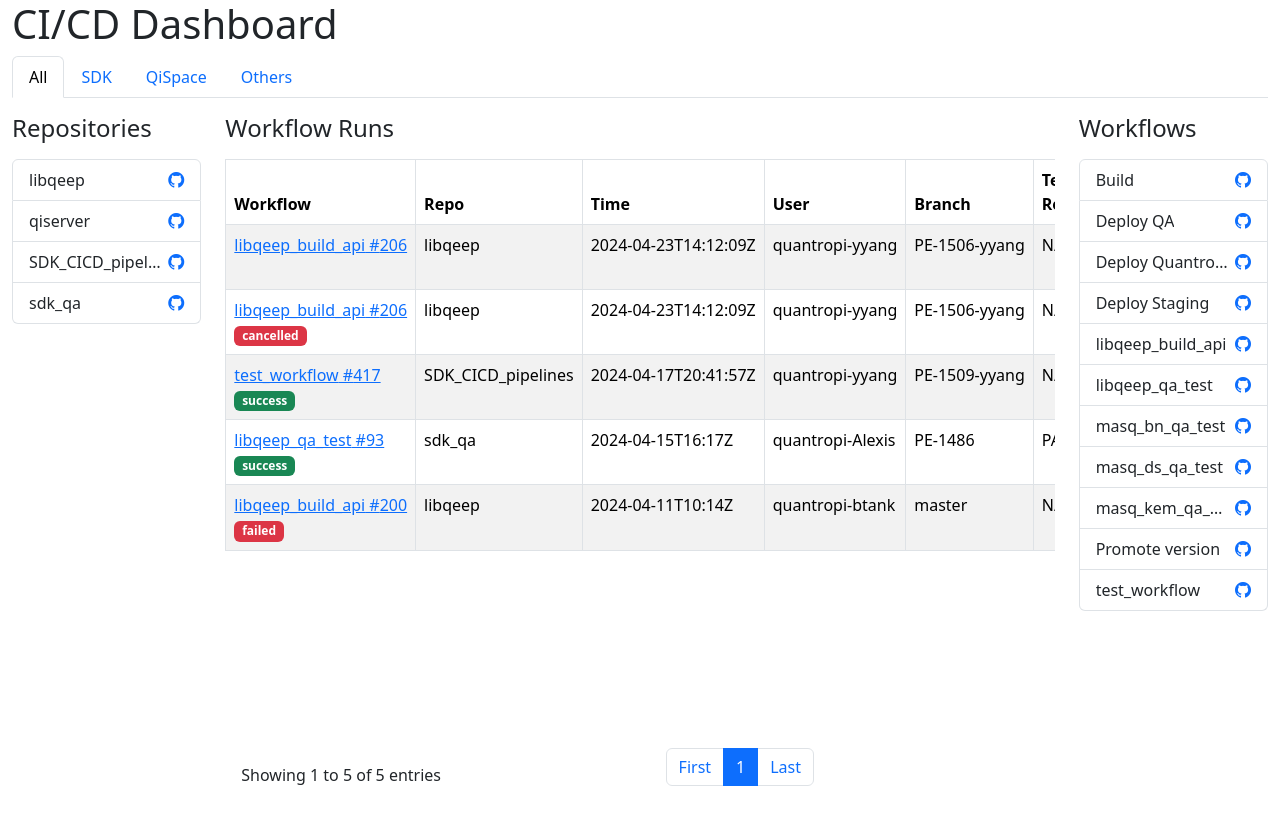
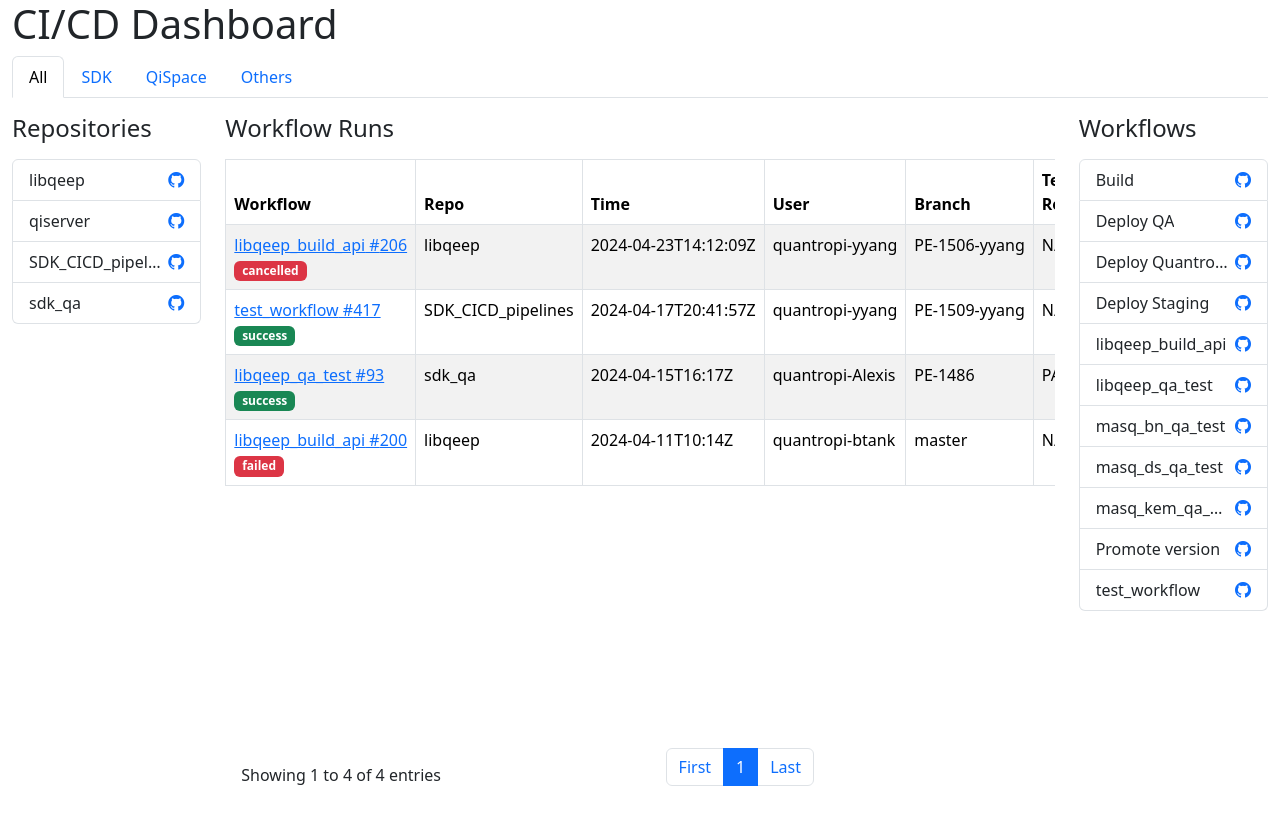
Before and after one commit to quantropi/cicd_dashboard, a React (Create React App) app: page / in a window 1280 px wide. Built offline with nearby package versions, Linux system fonts and the light colour scheme.

Commit message:
Avoid multiple runs data

```diff
--- a/data_process/data_process.js
+++ b/data_process/data_process.js
@@ -61,6 +61,12 @@ fetchRunData(incomingData.id, (fetchedData, err) => {
 
 // Handle update Components and Runs json files
 function updateComponentsAndRuns(incomingData, fetchedData) {
+
+  // Check if the run already exists
+  const runExists = runs.some(run => run.id === incomingData.id && run.repo === incomingData.repo);
+  if (runExists) {
+    throw new Error(`Run with ID ${incomingData.id} for repository ${incomingData.repo} already exists.`);
+  }
 
   // Get workflow file name
   let workflow_file = fetchedData.path.split('/').pop();
--- a/public/data/runs.json
+++ b/public/data/runs.json
@@ -54,21 +54,6 @@
     "time": "2024-04-23T14:12:09Z",
     "user": "quantropi-yyang",
     "branch": "PE-1506-yyang",
-    "status": null,
-    "isqa": false,
-    "test_result": "",
-    "s3_urls": "s3://qispace-sdk-artifacts/builds/libqeep/206"
-  },
-  {
-    "id": "8801945659",
-    "url": "https://github.com/quantropi/libqeep/actions/runs/8801945659",
-    "repo": "libqeep",
-    "workflow": "cicd_build_api.yml",
-    "workflow_name": "libqeep_build_api",
-    "run_number": 206,
-    "time": "2024-04-23T14:12:09Z",
-    "user": "quantropi-yyang",
-    "branch": "PE-1506-yyang",
     "status": "cancelled",
     "isqa": false,
     "test_result": "",
```
